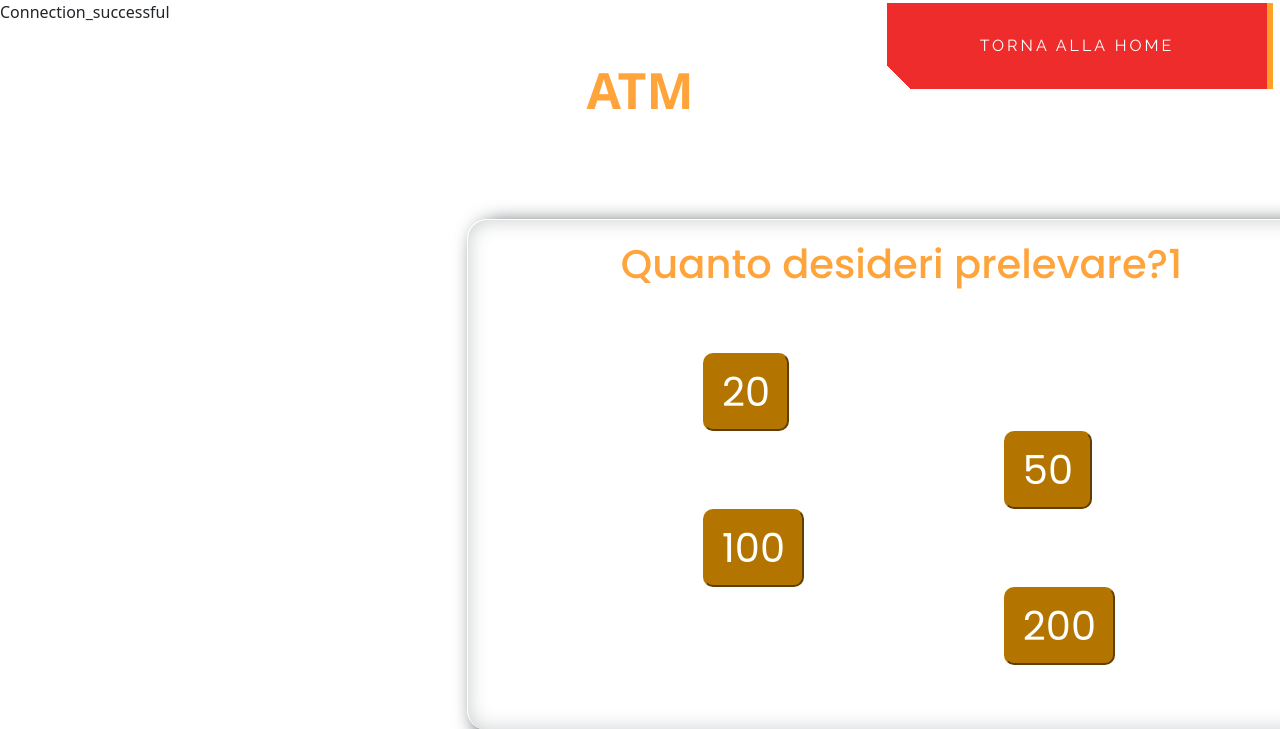
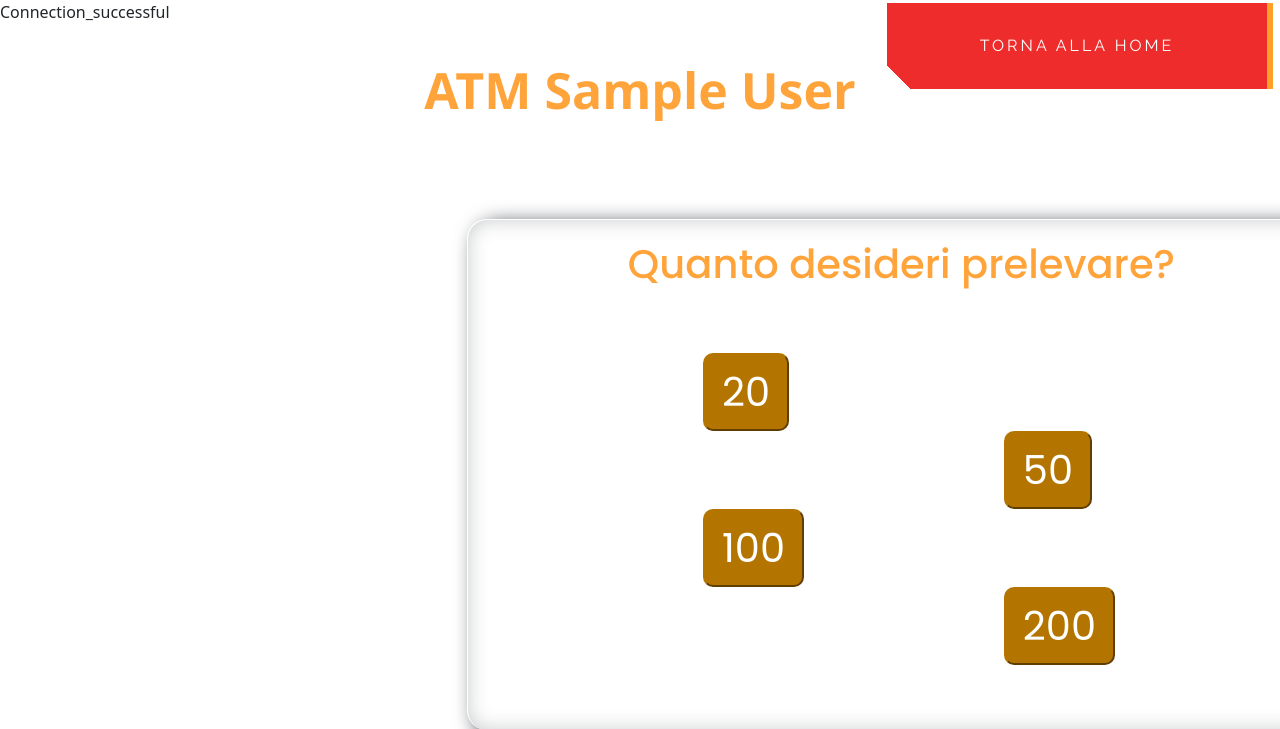
Before and after one commit to xAngelonitti04/ATM, a PHP site: page /user/Preleva.php in a window 1280 px wide. Shown: the top 729 px of the page. Run offline with PHP 8.4, Linux system fonts and the light colour scheme; the visitor is signed in with stand-in values (Sample User, id 1).

Commit message:
modifiche titoli

```diff
--- a/pagine/user/ATM1.php
+++ b/pagine/user/ATM1.php
@@ -55,7 +55,7 @@ require_once("../admin/head.php");
     <header class="ScriptHeader">
         <div class="rt-container">
             <div class="col-rt-12" style="float: left;">
-                <h1 class="rt-heading" style="font-size:50px">ATM<?php echo $_SESSION["nome"];?></h1>
+                <h1 class="rt-heading" style="font-size:50px">ATM <?php echo $_SESSION["nome"];?></h1>
             </div>
         </div>
     </header>
--- a/pagine/user/ATM2.php
+++ b/pagine/user/ATM2.php
@@ -64,7 +64,7 @@ require_once("../admin/head.php");
         <header class="ScriptHeader">
             <div class="rt-container">
                 <div class="col-rt-12" style="float: left;">
-                    <h1 class="rt-heading" style="font-size:50px">ATM<?php echo $_SESSION["nome"];?></h1>
+                    <h1 class="rt-heading" style="font-size:50px">ATM <?php echo $_SESSION["nome"];?></h1>
                 </div>
             </div>
         </header>
--- a/pagine/user/Preleva.php
+++ b/pagine/user/Preleva.php
@@ -39,12 +39,12 @@ require_once("../admin/head.php");
     <header class="ScriptHeader">
         <div class="rt-container">
             <div class="col-rt-12" style="float: left;">
-                <h1 class="rt-heading" style="font-size:50px">ATM</h1>
+                <h1 class="rt-heading" style="font-size:50px">ATM <?php echo $_SESSION["nome"];?></h1>
             </div>
         </div>
     </header>
     <div class="schermo">
-    <h1 class="rt-heading">Quanto desideri prelevare?<?php echo$id;?></h1>
+    <h1 class="rt-heading">Quanto desideri prelevare?</h1>
     <style>
         .tableang {
             caption-side: bottom;
--- a/pagine/user/Versa.php
+++ b/pagine/user/Versa.php
@@ -38,7 +38,7 @@ require_once("../admin/head.php");
     <header class="ScriptHeader">
         <div class="rt-container">
             <div class="col-rt-12" style="float: left;">
-                <h1 class="rt-heading" style="font-size:50px">ATM</h1>
+                <h1 class="rt-heading" style="font-size:50px">ATM <?php echo $_SESSION["nome"];?></h1>
             </div>
         </div>
     </header>
```
